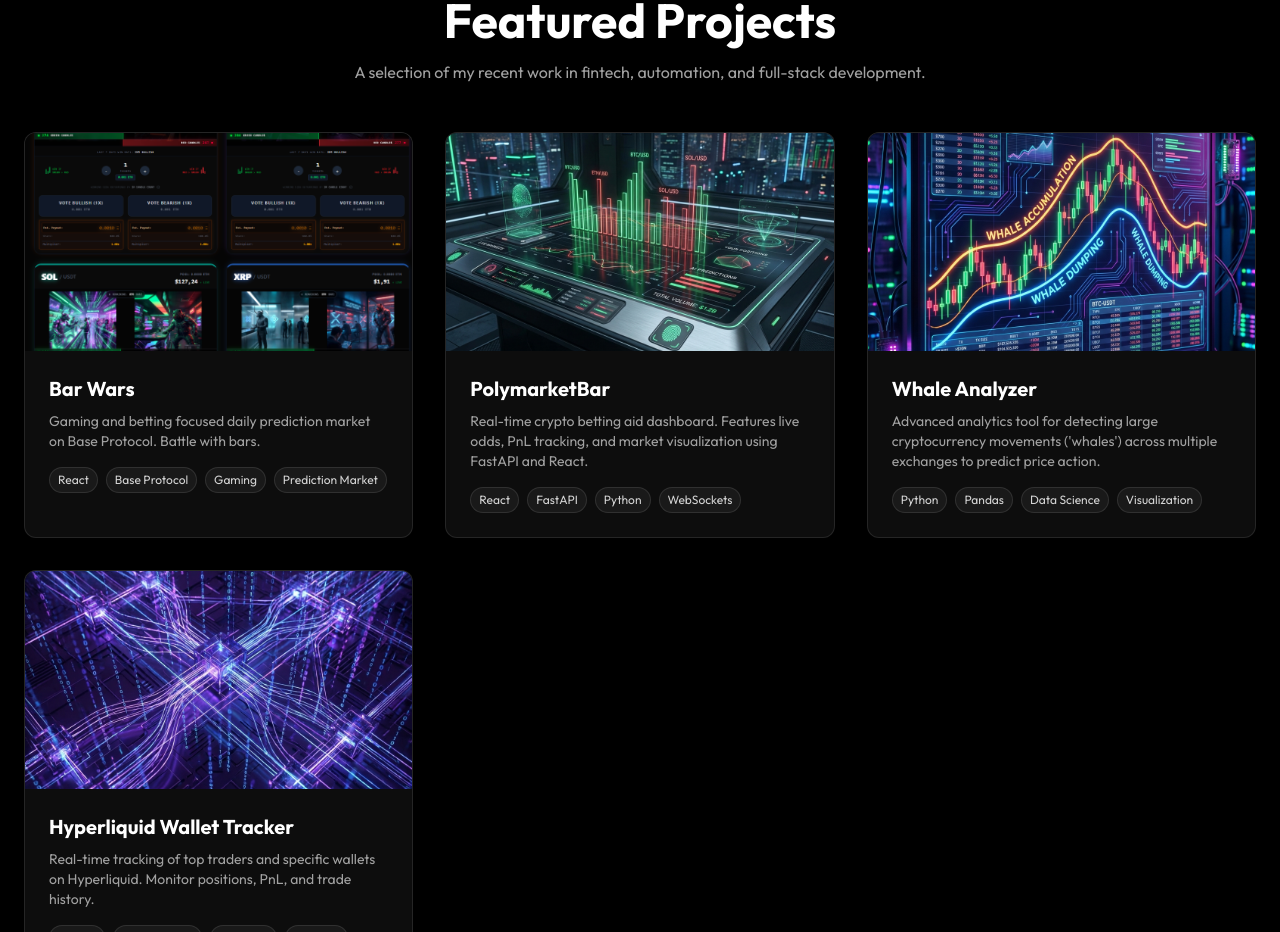
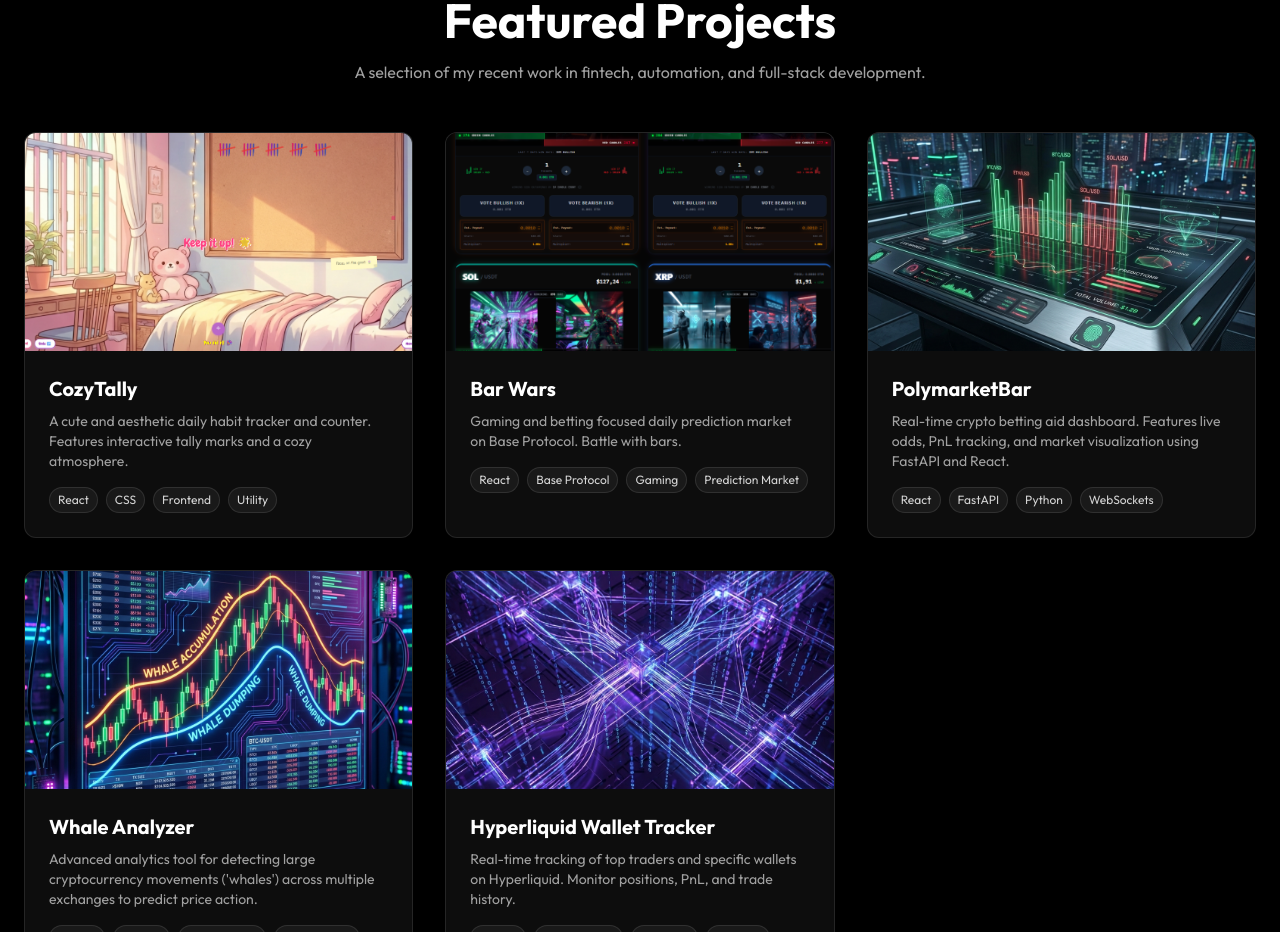
Before and after one commit to TradersEntertainment/myportfolio, a Next.js app: page / in a window 1280 px wide. Shown: the part 900-1832 px from the top of the page. Built offline with nearby package versions, Linux system fonts and the light colour scheme.

Commit message:
Add CozyTally project

```diff
--- a/components/Projects.tsx
+++ b/components/Projects.tsx
@@ -14,6 +14,14 @@ interface Project {
 }
 
 const projects: Project[] = [
+    {
+        title: "CozyTally",
+        description: "A cute and aesthetic daily habit tracker and counter. Features interactive tally marks and a cozy atmosphere.",
+        tags: ["React", "CSS", "Frontend", "Utility"],
+        image: "/assets/cozy-tally.png",
+        link: "https://cozytally.vercel.app/",
+        github: "https://github.com/TradersEntertainment/cozytally",
+    },
     {
         title: "Bar Wars",
         description: "Gaming and betting focused daily prediction market on Base Protocol. Battle with bars.",
```
Also changed, not shown: public/assets/cozy-tally.png (added).
